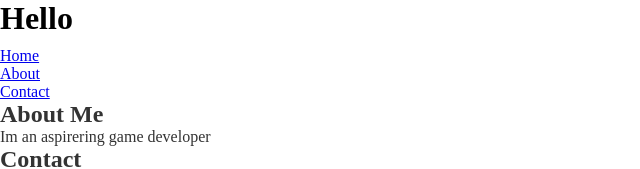
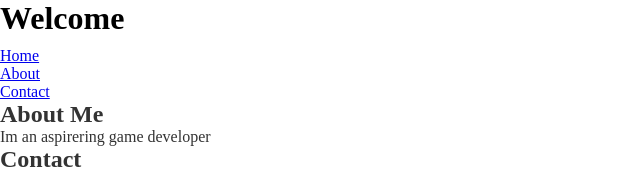
Before and after one commit to ValdSkole/ValdSkole.github.io, a plain HTML site: page index.html in a window 1280 px wide. Shown: the top 169 px of the page, without its empty margins (0-640 px from the left). Drawn offline with Linux system fonts and the light colour scheme.

Commit message:
Change header text from 'Hello' to 'Welcome'

```diff
--- a/index.html
+++ b/index.html
@@ -8,7 +8,7 @@
 
 <body>
   <header>
-    <h1>Hello</h1>
+    <h1>Welcome</h1>
     <nav>
       <uI>
         <li><a href="#">Home</a></li>
```
